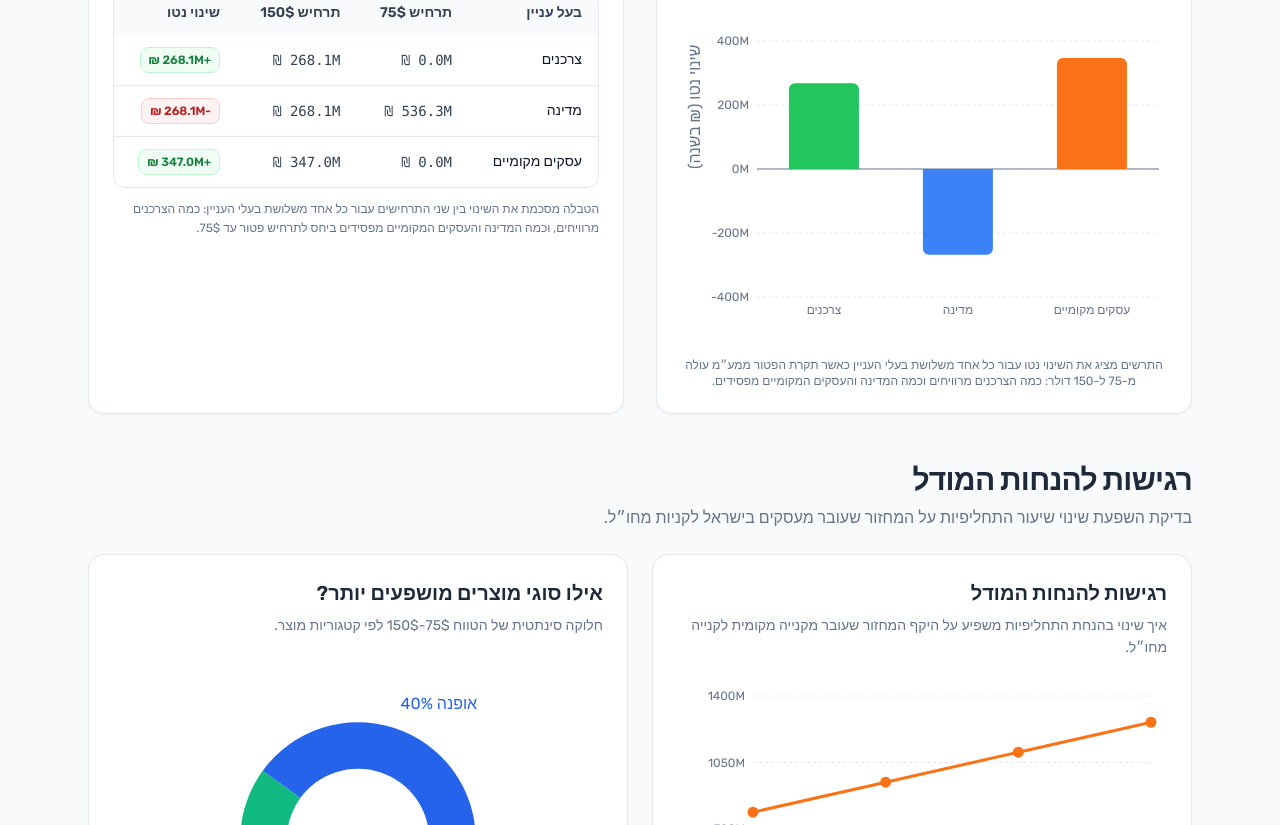
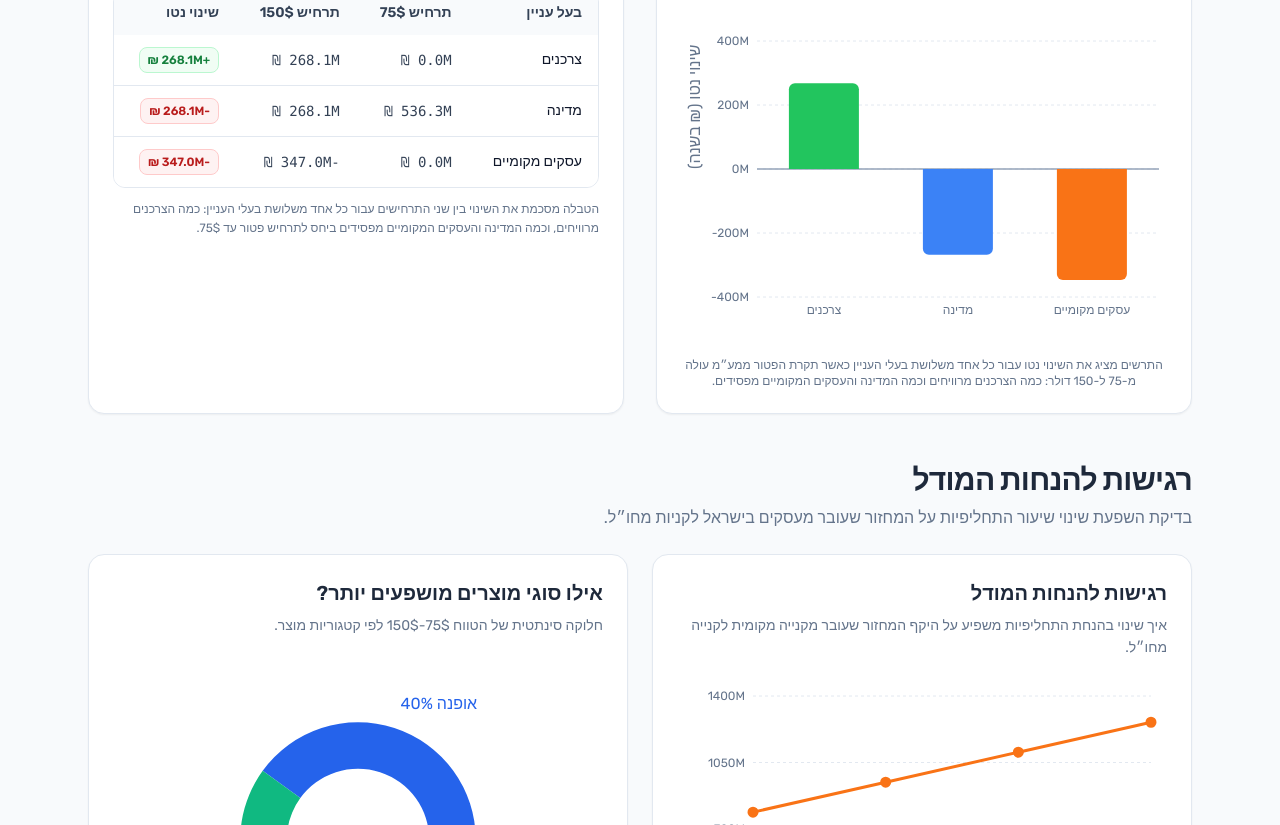
Before and after one commit to sinayblumin/75vs150, a Next.js app: page / in a window 1280 px wide. Shown: the part 1340-2165 px from the top of the page. Built offline with nearby package versions, Linux system fonts and the light colour scheme; a web font is replaced by a local one.

Commit message:
feat: Introduce `StakeholderComparisonTable` and `DashboardClient` components.

```diff
--- a/components/DashboardClient.tsx
+++ b/components/DashboardClient.tsx
@@ -48,8 +48,9 @@ export default function DashboardClient({
     const consumer150Ils = compareData.totals.consumerSavingsIls;
     const state75Ils = compareData.baseline.totals.totalVatIls;
     const state150Ils = compareData.proposed.totals.totalVatIls;
-    const business75Ils = compareData.baseline.totals.lostDomesticRevenueIls;
-    const business150Ils = compareData.proposed.totals.lostDomesticRevenueIls;
+    // Business impact is a loss, so we represent it as signed negative values in comparison views.
+    const business75Ils = -compareData.baseline.totals.lostDomesticRevenueIls;
+    const business150Ils = -compareData.proposed.totals.lostDomesticRevenueIls;
 
     const consumerDeltaIls = consumer150Ils - consumer75Ils;
     const stateDeltaIls = state150Ils - state75Ils;
--- a/components/StakeholderComparisonTable.tsx
+++ b/components/StakeholderComparisonTable.tsx
@@ -13,16 +13,35 @@ function formatMillions(value: number) {
     return `${(value / 1_000_000).toFixed(1)}M ₪`;
 }
 
-function DeltaCell({ value }: { value: number }) {
-    const isPositive = value >= 0;
+type DeltaMeta = {
+    delta: number;
+    isPositive: boolean;
+    isNegative: boolean;
+};
+
+function buildDelta(value75: number, value150: number): DeltaMeta {
+    const delta = value150 - value75;
+    return {
+        delta,
+        isPositive: delta > 0,
+        isNegative: delta < 0,
+    };
+}
+
+function DeltaCell({ delta, isPositive, isNegative }: DeltaMeta) {
     const badgeClass = isPositive
         ? "bg-green-50 text-green-700 border-green-200"
-        : "bg-red-50 text-red-700 border-red-200";
+        : isNegative
+            ? "bg-red-50 text-red-700 border-red-200"
+            : "bg-slate-50 text-slate-600 border-slate-200";
+
+    const sign = isPositive ? "+" : isNegative ? "-" : "";
+    const absValue = Math.abs(delta);
 
     return (
         <span className={`inline-flex rounded-lg border px-2 py-1 text-xs font-semibold ${badgeClass}`}>
-            {isPositive ? "+" : ""}
-            {formatMillions(value)}
+            {sign}
+            {formatMillions(absValue)}
         </span>
     );
 }
@@ -40,21 +59,21 @@ export function StakeholderComparisonTable({
             stakeholder: "צרכנים",
             s75: consumer75Ils,
             s150: consumer150Ils,
-            delta: consumer150Ils - consumer75Ils,
         },
         {
             stakeholder: "מדינה",
             s75: state75Ils,
             s150: state150Ils,
-            delta: state150Ils - state75Ils,
         },
         {
             stakeholder: "עסקים מקומיים",
             s75: business75Ils,
             s150: business150Ils,
-            delta: business150Ils - business75Ils,
         },
-    ];
+    ].map((row) => ({
+        ...row,
+        ...buildDelta(row.s75, row.s150),
+    }));
 
     return (
         <section className="bg-white p-6 rounded-2xl shadow-sm border border-slate-200">
@@ -76,7 +95,7 @@ export function StakeholderComparisonTable({
                                 <td className="px-4 py-3 text-slate-700 font-mono">{formatMillions(row.s75)}</td>
                                 <td className="px-4 py-3 text-slate-700 font-mono">{formatMillions(row.s150)}</td>
                                 <td className="px-4 py-3">
-                                    <DeltaCell value={row.delta} />
+                                    <DeltaCell delta={row.delta} isPositive={row.isPositive} isNegative={row.isNegative} />
                                 </td>
                             </tr>
                         ))}
```
